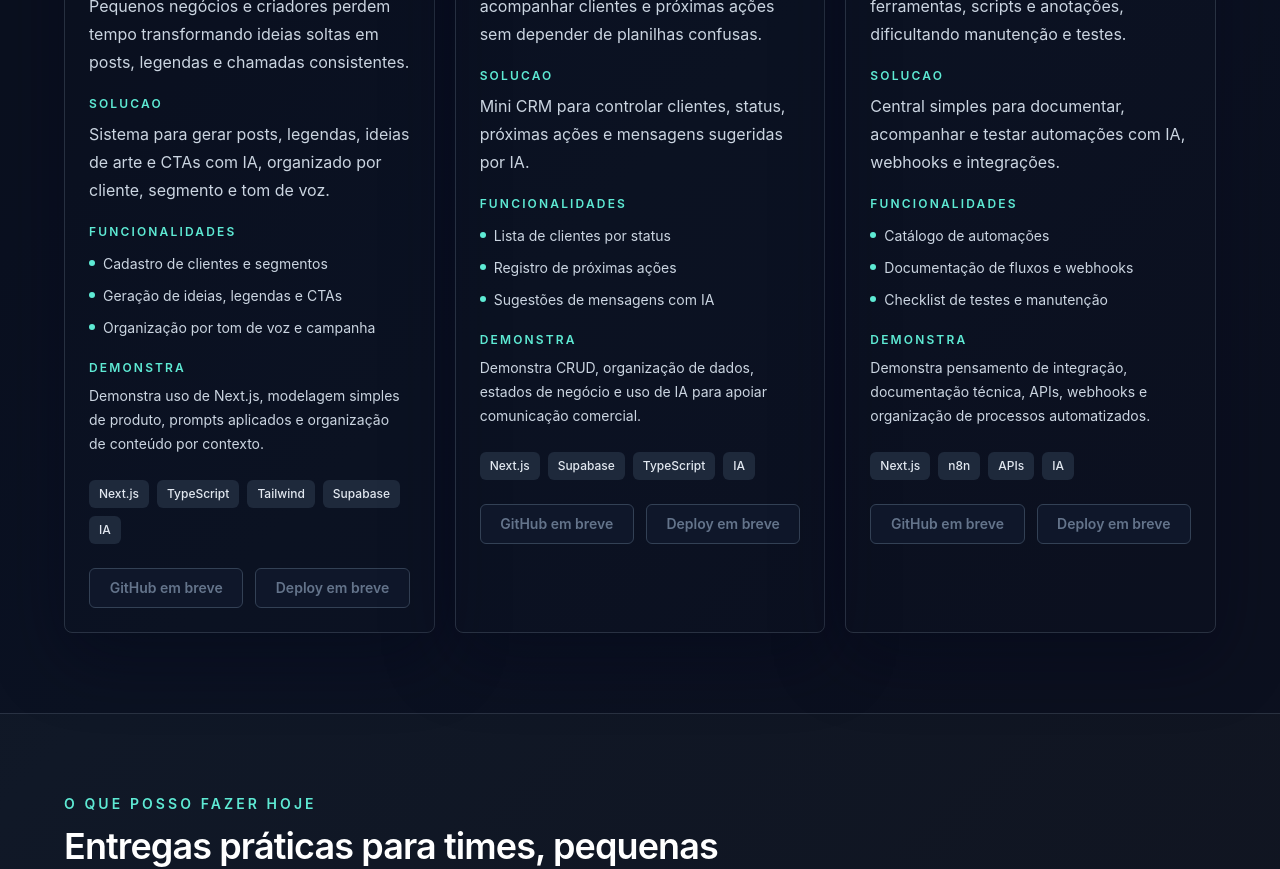
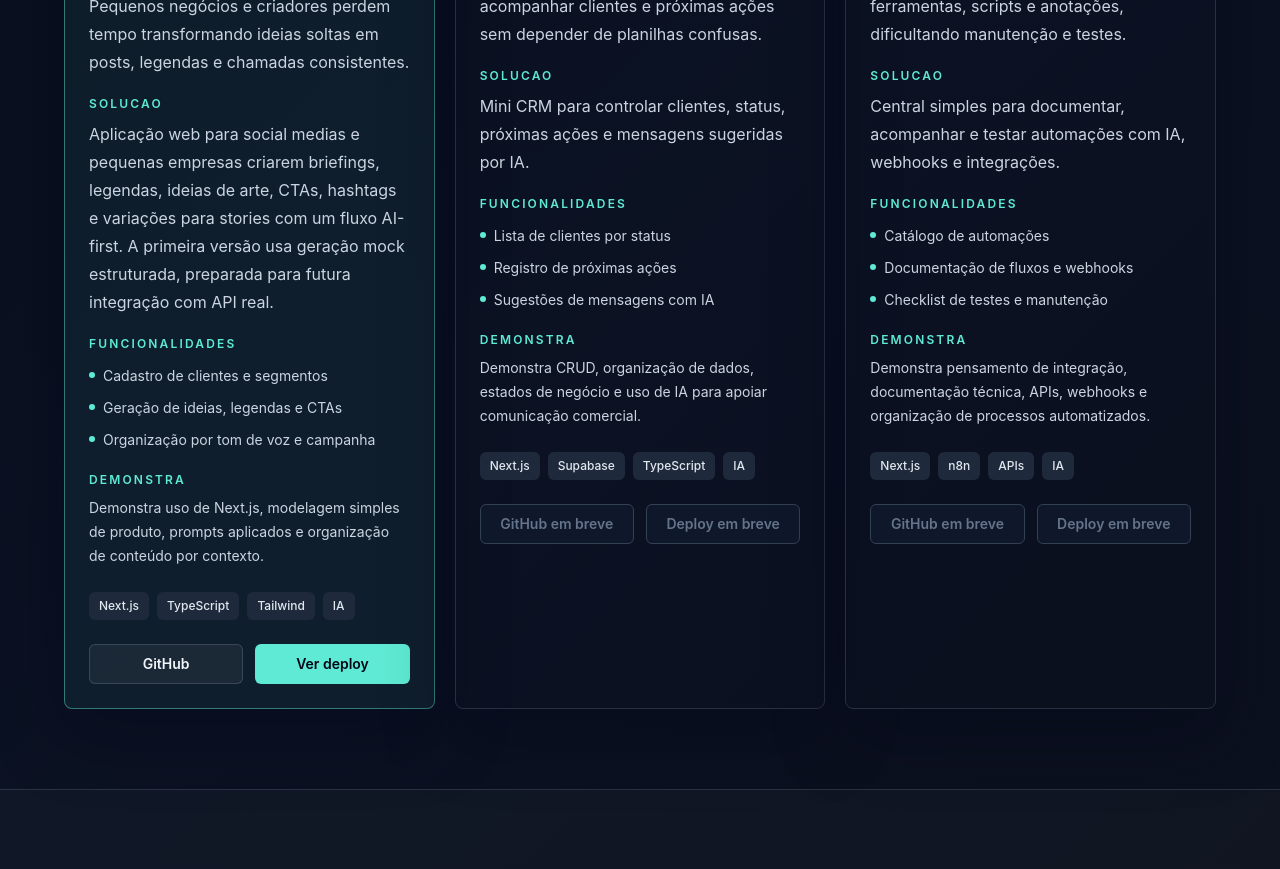
Before and after one commit to Clarksonbr/victor-giovani-portfolio, a Next.js app: page / in a window 1280 px wide. Shown: the part 2900-3769 px from the top of the page. Built offline with nearby package versions, Linux system fonts and the light colour scheme.

Commit message:
Update AI Social Media Studio project card

```diff
--- a/src/app/page.tsx
+++ b/src/app/page.tsx
@@ -50,7 +50,7 @@ const projects = [
     problem:
       "Pequenos negócios e criadores perdem tempo transformando ideias soltas em posts, legendas e chamadas consistentes.",
     description:
-      "Sistema para gerar posts, legendas, ideias de arte e CTAs com IA, organizado por cliente, segmento e tom de voz.",
+      "Aplicação web para social medias e pequenas empresas criarem briefings, legendas, ideias de arte, CTAs, hashtags e variações para stories com um fluxo AI-first. A primeira versão usa geração mock estruturada, preparada para futura integração com API real.",
     features: [
       "Cadastro de clientes e segmentos",
       "Geração de ideias, legendas e CTAs",
@@ -58,8 +58,11 @@ const projects = [
     ],
     demonstrates:
       "Demonstra uso de Next.js, modelagem simples de produto, prompts aplicados e organização de conteúdo por contexto.",
-    status: "Em desenvolvimento",
-    stack: ["Next.js", "TypeScript", "Tailwind", "Supabase", "IA"]
+    status: "MVP publicado",
+    stack: ["Next.js", "TypeScript", "Tailwind", "IA"],
+    githubUrl: "https://github.com/Clarksonbr/ai-social-media-studio",
+    deployUrl: "https://ai-social-media-studio.vercel.app/",
+    featured: true
   },
   {
     title: "AI CRM",
@@ -75,7 +78,10 @@ const projects = [
     demonstrates:
       "Demonstra CRUD, organização de dados, estados de negócio e uso de IA para apoiar comunicação comercial.",
     status: "Planejado",
-    stack: ["Next.js", "Supabase", "TypeScript", "IA"]
+    stack: ["Next.js", "Supabase", "TypeScript", "IA"],
+    githubUrl: "",
+    deployUrl: "",
+    featured: false
   },
   {
     title: "AI Automation Hub",
@@ -91,7 +97,10 @@ const projects = [
     demonstrates:
       "Demonstra pensamento de integração, documentação técnica, APIs, webhooks e organização de processos automatizados.",
     status: "Planejado",
-    stack: ["Next.js", "n8n", "APIs", "IA"]
+    stack: ["Next.js", "n8n", "APIs", "IA"],
+    githubUrl: "",
+    deployUrl: "",
+    featured: false
   }
 ];
 
@@ -216,7 +225,13 @@ function Pill({ children }: { children: React.ReactNode }) {
 
 function ProjectCard({ project }: { project: (typeof projects)[number] }) {
   return (
-    <article className="flex h-full flex-col rounded-lg border border-line bg-slate-950/42 p-6 shadow-soft">
+    <article
+      className={`flex h-full flex-col rounded-lg border p-6 shadow-soft ${
+        project.featured
+          ? "border-teal-300/45 bg-teal-300/[0.06]"
+          : "border-line bg-slate-950/42"
+      }`}
+    >
       <div className="mb-5 flex items-start justify-between gap-4">
         <h3 className="text-xl font-semibold text-white">{project.title}</h3>
         <span className="shrink-0 rounded-md border border-cyan-300/30 bg-cyan-300/10 px-3 py-1 text-xs font-semibold text-cyan-200">
@@ -273,18 +288,40 @@ function ProjectCard({ project }: { project: (typeof projects)[number] }) {
       </div>
 
       <div className="mt-6 grid grid-cols-2 gap-3">
+        {project.githubUrl ? (
+          <a
+            className="inline-flex min-h-10 items-center justify-center rounded-md border border-slate-600/70 bg-white/5 px-3 text-sm font-semibold text-slate-100 transition hover:border-slate-400 hover:bg-white/10"
+            href={project.githubUrl}
+            target="_blank"
+            rel="noreferrer"
+          >
+            GitHub
+          </a>
+        ) : (
           <button
             className="min-h-10 cursor-not-allowed rounded-md border border-slate-700 bg-slate-900 px-3 text-sm font-semibold text-slate-500"
             disabled
           >
             GitHub em breve
           </button>
+        )}
+        {project.deployUrl ? (
+          <a
+            className="inline-flex min-h-10 items-center justify-center rounded-md border border-teal-300/60 bg-teal-300 px-3 text-sm font-semibold text-slate-950 transition hover:bg-teal-200"
+            href={project.deployUrl}
+            target="_blank"
+            rel="noreferrer"
+          >
+            Ver deploy
+          </a>
+        ) : (
           <button
             className="min-h-10 cursor-not-allowed rounded-md border border-slate-700 bg-slate-900 px-3 text-sm font-semibold text-slate-500"
             disabled
           >
             Deploy em breve
           </button>
+        )}
       </div>
     </article>
   );
```
Lines whose indentation alone changed are shown as unchanged.
